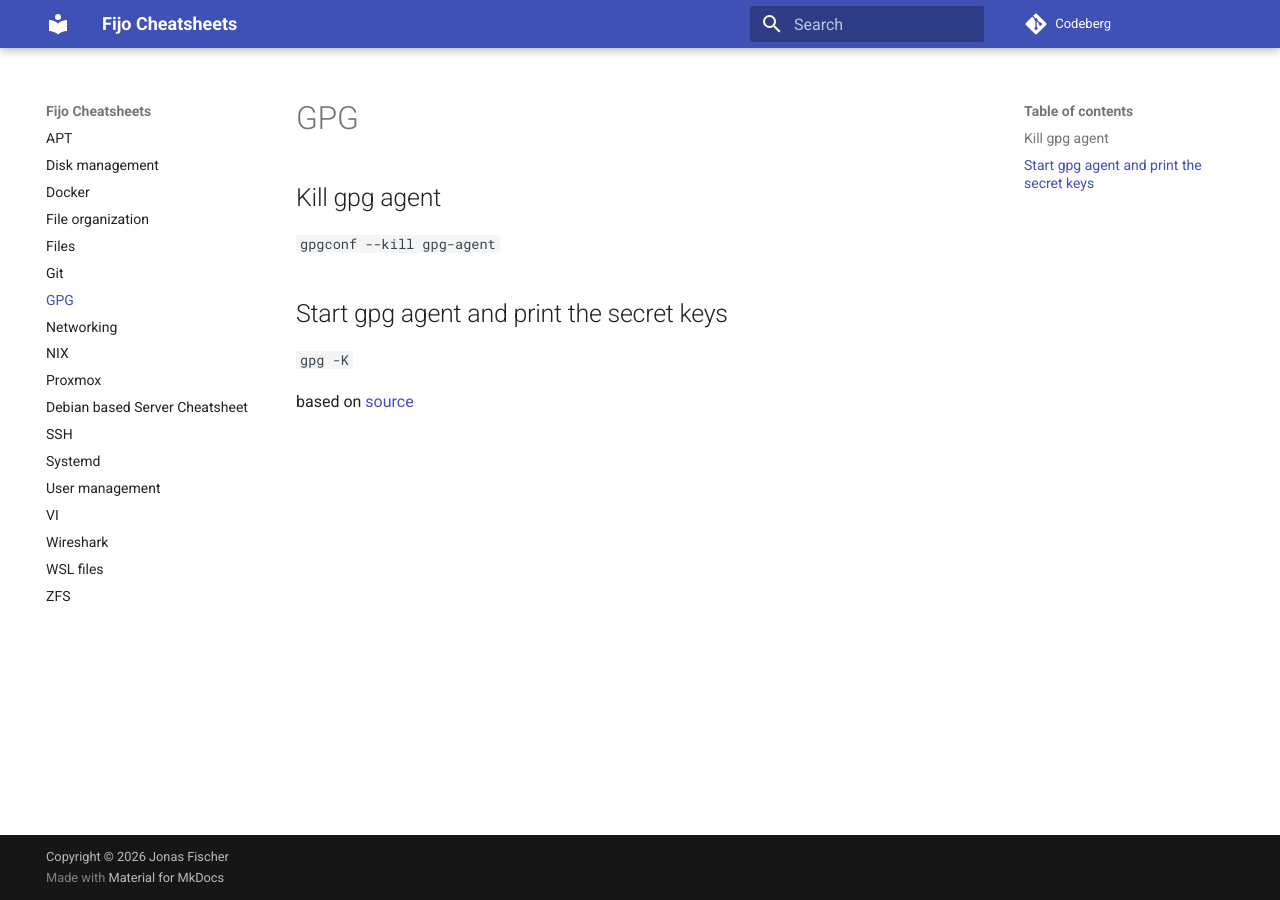
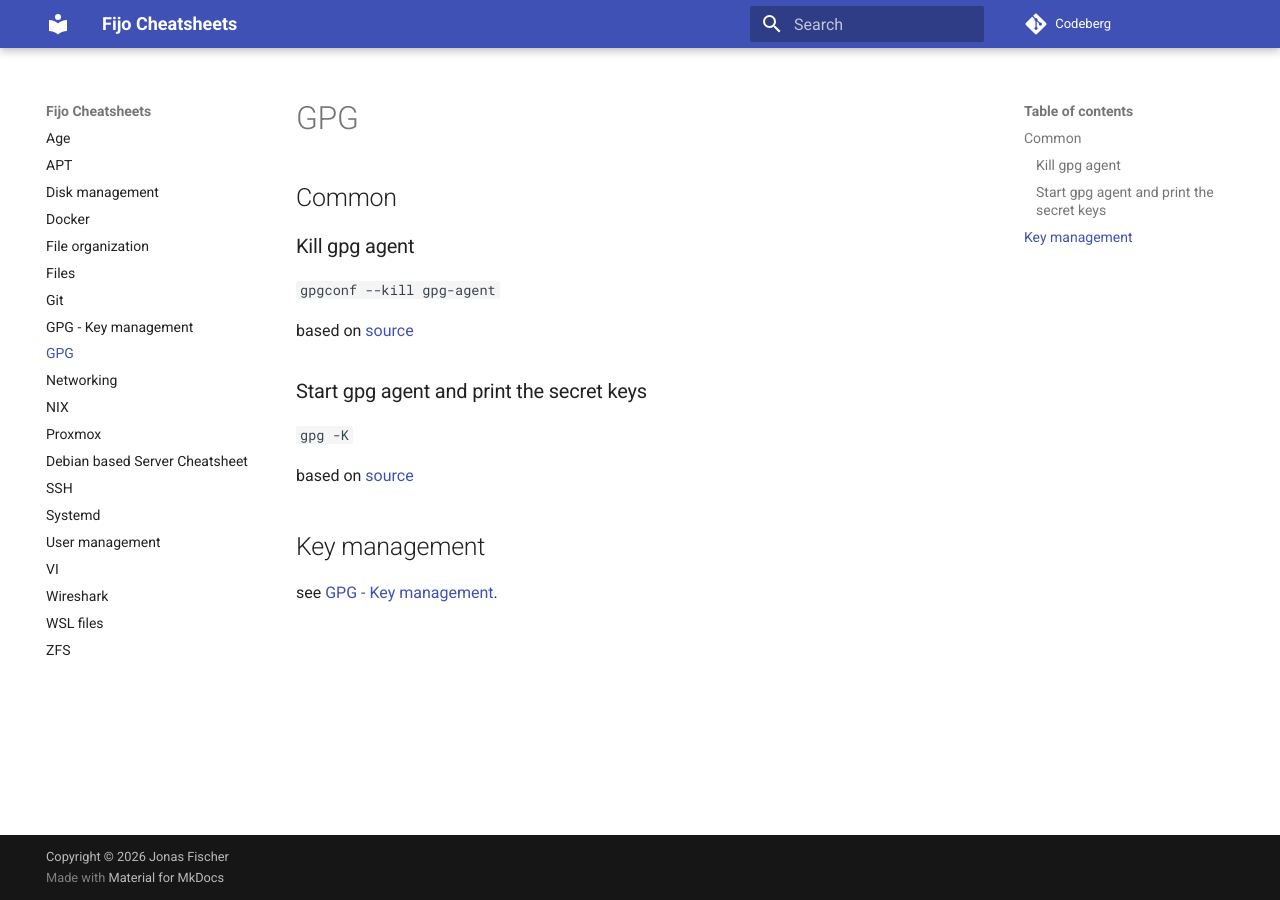
Before and after one commit to Fijo/cheat-mirror, an MkDocs documentation site: the page built from docs/gpg.md, in a window 1280 px wide. Built offline with MkDocs 1.6.1 and Material for MkDocs 9.7.7, drawn with Linux system fonts in a browser that asks for light colours.

Commit message:
crypto stuff

```diff
--- a/docs/gpg.md
+++ b/docs/gpg.md
@@ -1,9 +1,17 @@
 # GPG
 
-## Kill gpg agent
+## Common
+
+### Kill gpg agent
 `gpgconf --kill gpg-agent`
 
-## Start gpg agent and print the secret keys
+based on [source](https://superuser.com/a/1150399)
+
+### Start gpg agent and print the secret keys
 `gpg -K`
 
 based on [source](https://superuser.com/a/1150399)
+
+## Key management
+
+see [GPG - Key management](./gpg-key-management.md).
```
Also changed, not shown: docs/age.md (added, +8 -0 lines), docs/gpg-key-management.md (added, +38 -0 lines).
